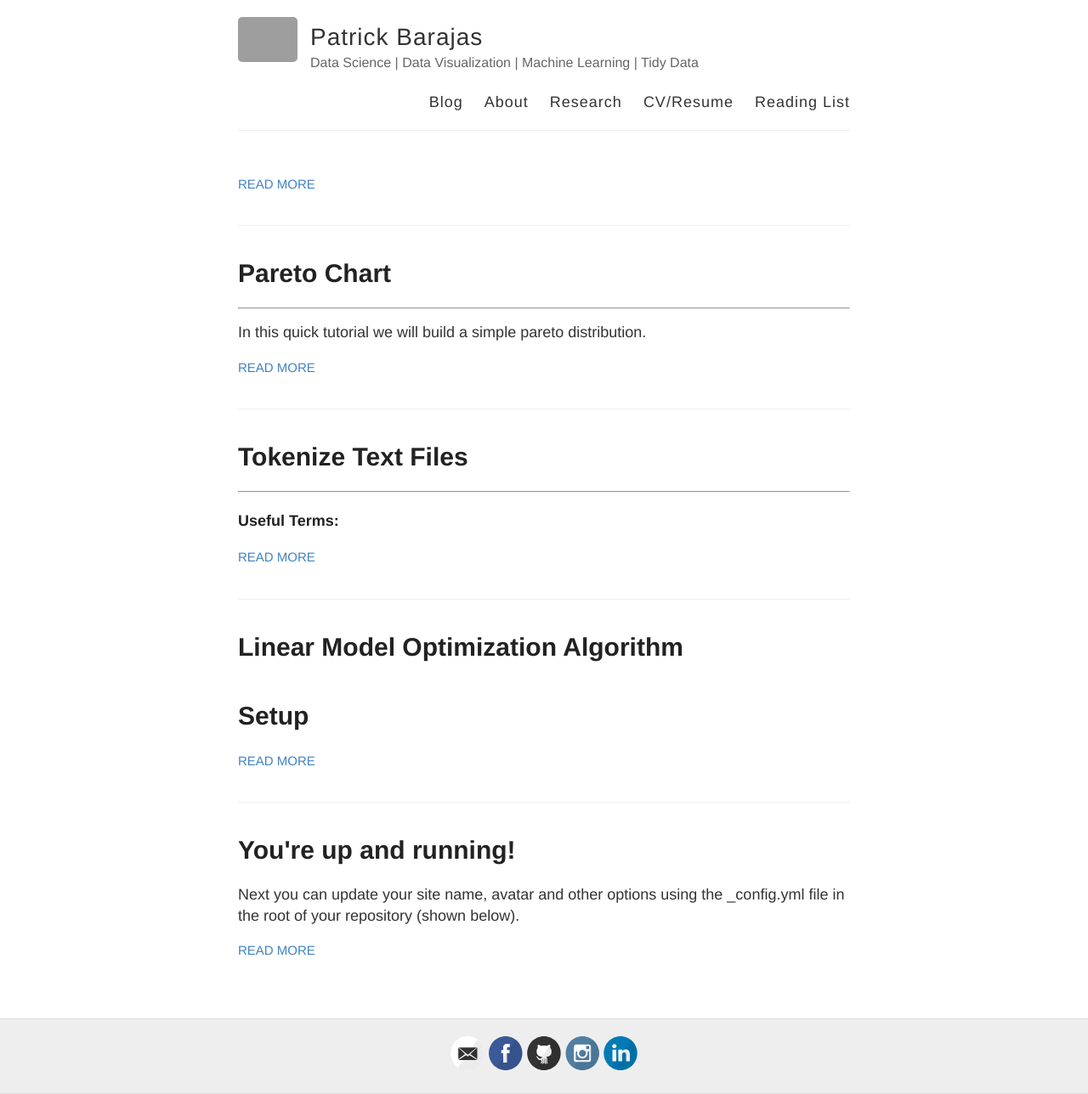
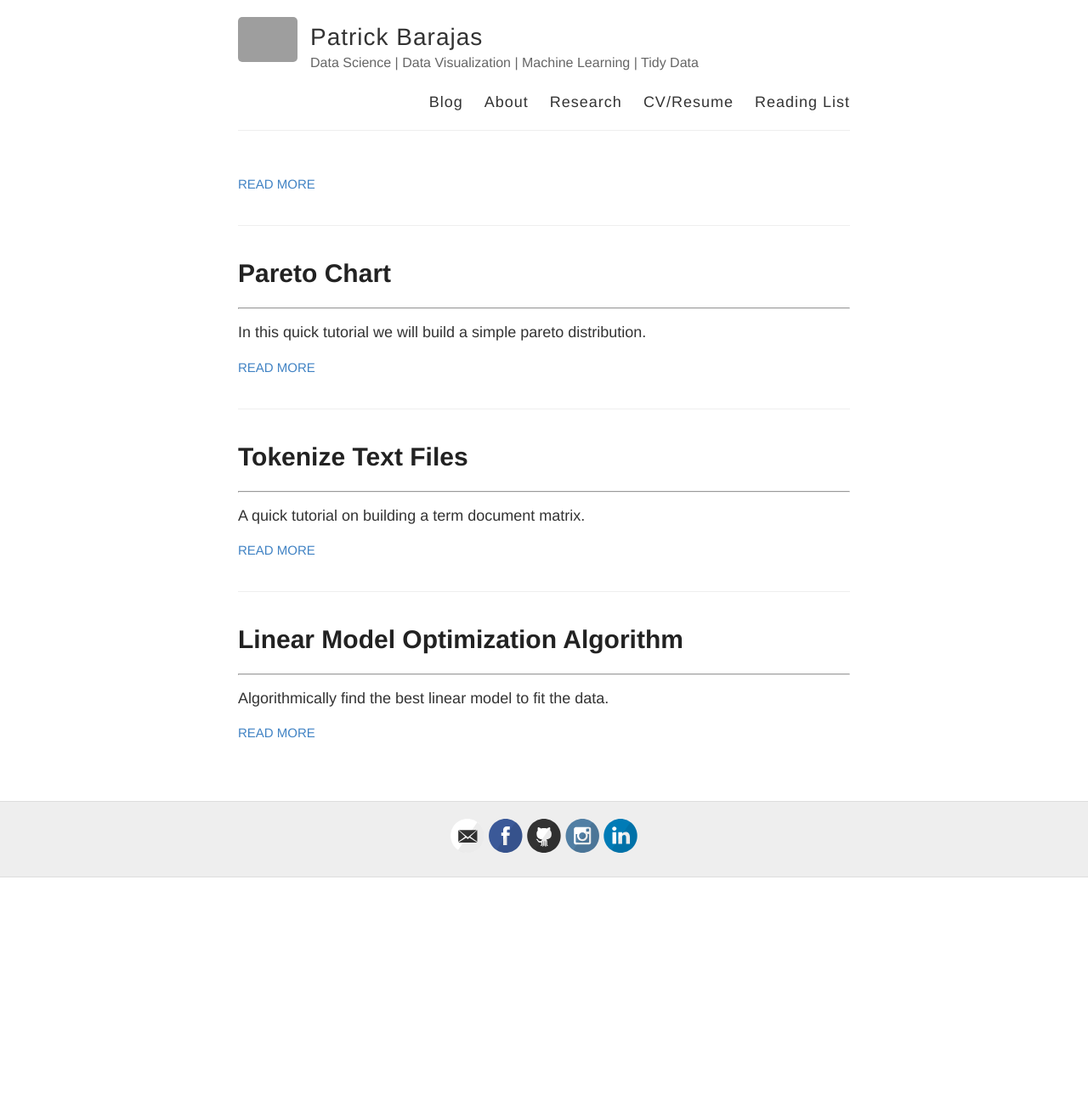
Before and after one commit to barajaspatrick/GithubSite, a Jekyll site: the page built from index.html, in a window 1280 px wide. Shown: the whole page at 85% size. Built offline with Jekyll 4.4.1, drawn with Linux system fonts in a browser that asks for light colours; after the commit the page ends 1033 px from its top, so only the background shows below that; grey boxes are pictures that could not be loaded.

Commit message:
Fixed formatting issues with posts

```diff
--- a/_posts/2014-3-3-Hello-World.md
+++ /dev/null
@@ -1,10 +0,0 @@
----
-layout: post
-title: You're up and running!
----
-
-Next you can update your site name, avatar and other options using the _config.yml file in the root of your repository (shown below).
-
-![_config.yml]({{ site.baseurl }}/images/config.png)
-
-The easiest way to make your first post is to edit this one. Go into /_posts/ and update the Hello World markdown file. For more instructions head over to the [Jekyll Now repository](https://github.com/barryclark/jekyll-now) on GitHub.
--- a/_posts/2016-12-16-Optimization-Algorithm.md
+++ b/_posts/2016-12-16-Optimization-Algorithm.md
@@ -3,9 +3,10 @@ layout : post
 title: Linear Model Optimization Algorithm
 ---
 
-Setup
-=====
+-------------------
+Algorithmically find the best linear model to fit the data.
 
+## Setup
 Our goal for this exercise is to pick the best features that predict MPG
 from the cars dataset. Our first step is to load the dataset and isolate
 the feature columns and predictor columns, and from there create a list
--- a/_posts/2018-3-24-Tokenize-Text.md
+++ b/_posts/2018-3-24-Tokenize-Text.md
@@ -4,6 +4,8 @@ title: Tokenize Text Files
 ---
 
 -------------------
+A quick tutorial on building a term document matrix.
+
 ##### Useful Terms:
 
 -   Natural Language Processing (NLP) - Programming computers to process
```
